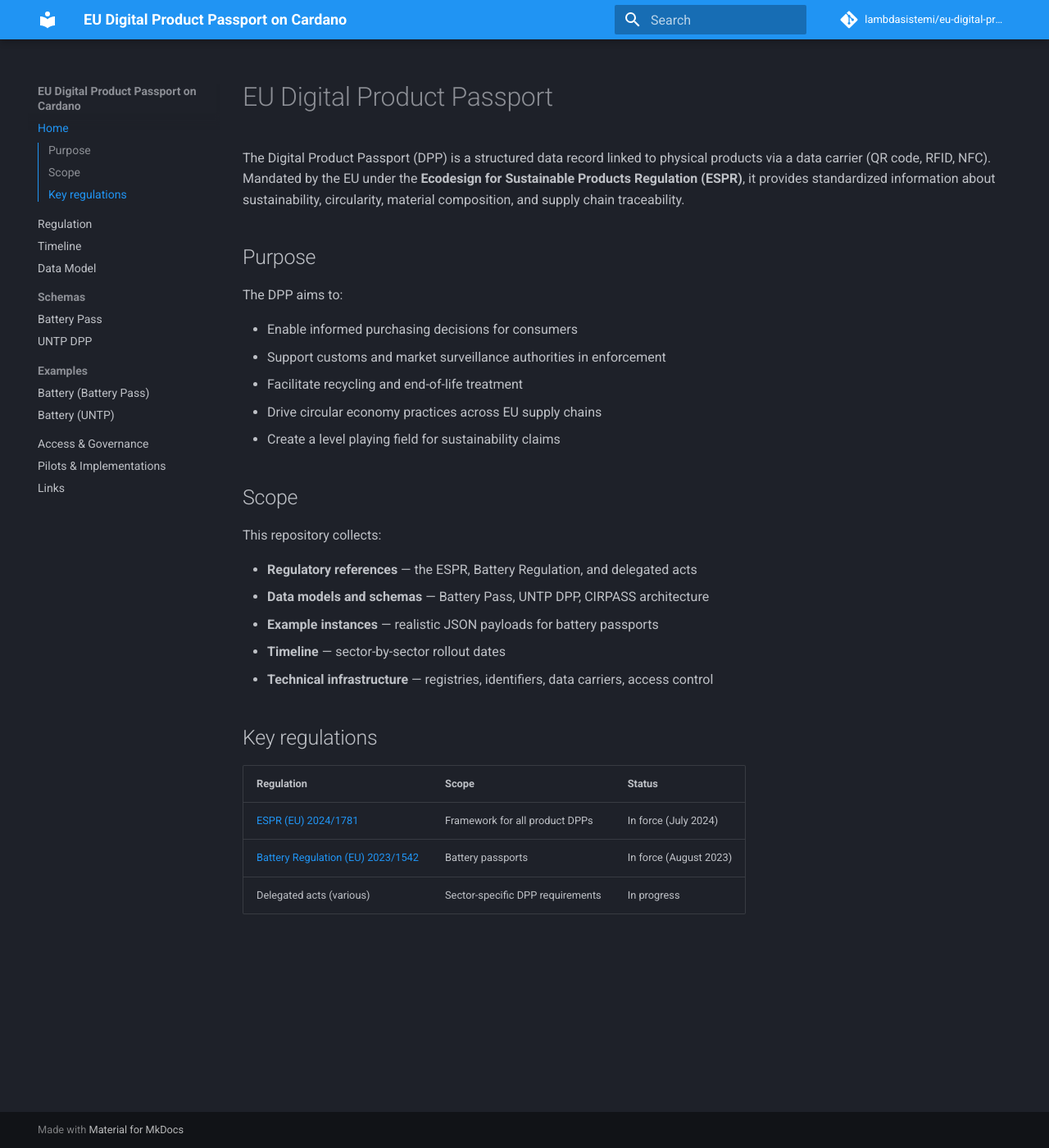
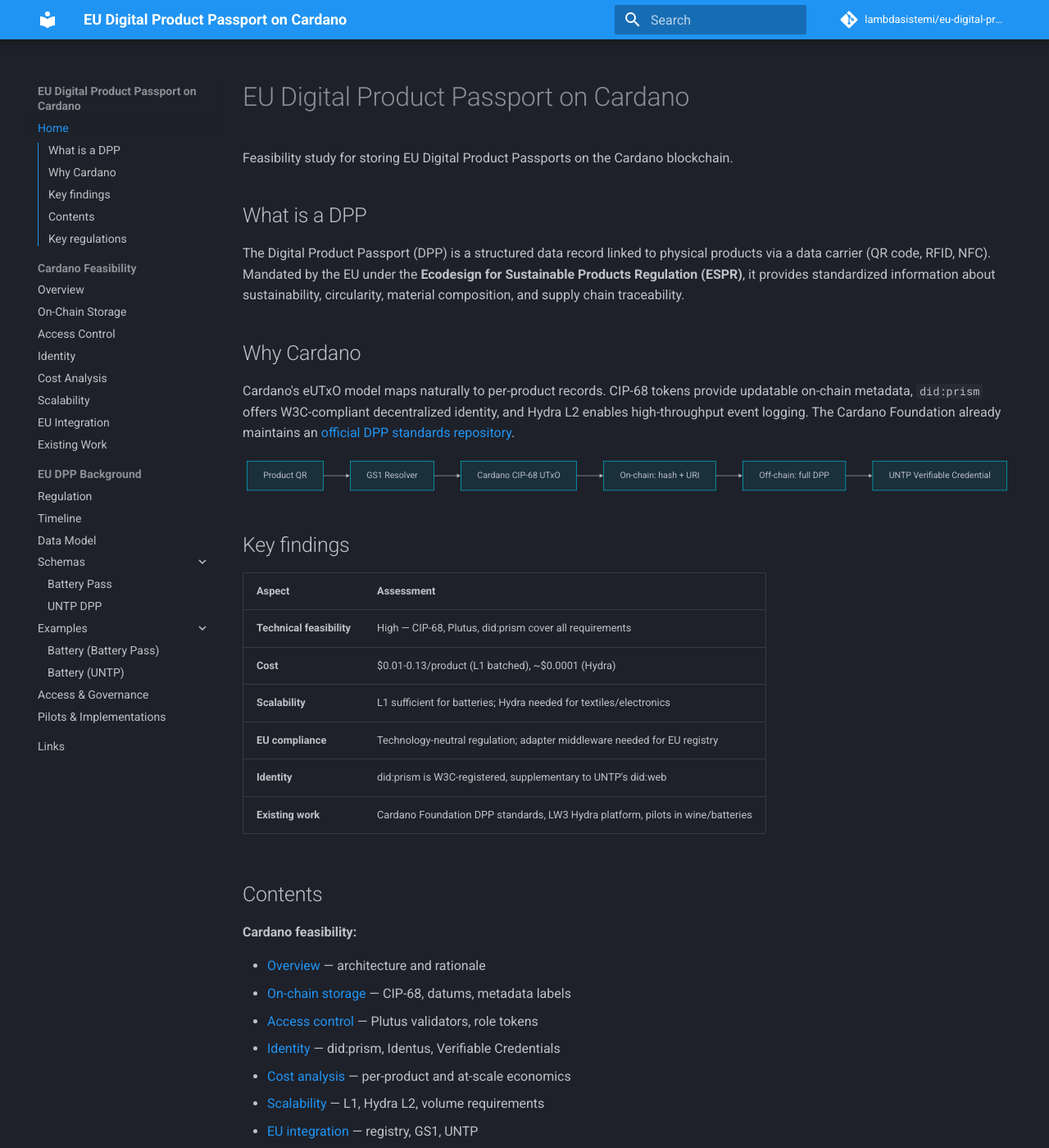
Before and after one commit to lambdasistemi/eu-digital-product-passport, an MkDocs documentation site: the page built from docs/index.md, in a window 1280 px wide and 1400 px high. Shown: the whole window at 82% size. Built offline with MkDocs 1.6.1 and Material for MkDocs 9.7.7, drawn with Linux system fonts in a browser that asks for light colours; comment, search, counter and statistics services are not loaded; some of the changed text lies outside the part shown.

Commit message:
feat: Cardano DPP feasibility study
On-chain storage (CIP-68), access control (Plutus validators),
identity (did:prism/Identus), cost analysis, scalability (Hydra L2),
EU integration, and existing Cardano Foundation work.

````diff
--- a/docs/index.md
+++ b/docs/index.md
@@ -1,26 +1,57 @@
-# EU Digital Product Passport
+# EU Digital Product Passport on Cardano
+
+Feasibility study for storing EU Digital Product Passports on the Cardano blockchain.
+
+## What is a DPP
 
 The Digital Product Passport (DPP) is a structured data record linked to physical products via a data carrier (QR code, RFID, NFC). Mandated by the EU under the **Ecodesign for Sustainable Products Regulation (ESPR)**, it provides standardized information about sustainability, circularity, material composition, and supply chain traceability.
 
-## Purpose
+## Why Cardano
 
-The DPP aims to:
+Cardano's eUTxO model maps naturally to per-product records. CIP-68 tokens provide updatable on-chain metadata, `did:prism` offers W3C-compliant decentralized identity, and Hydra L2 enables high-throughput event logging. The Cardano Foundation already maintains an [official DPP standards repository](https://github.com/cardano-foundation/cardano-dpp-standards).
 
-- Enable informed purchasing decisions for consumers
-- Support customs and market surveillance authorities in enforcement
-- Facilitate recycling and end-of-life treatment
-- Drive circular economy practices across EU supply chains
-- Create a level playing field for sustainability claims
+```mermaid
+graph LR
+    A[Product QR] --> B[GS1 Resolver]
+    B --> C[Cardano CIP-68 UTxO]
+    C --> D[On-chain: hash + URI]
+    D --> E[Off-chain: full DPP]
+    E --> F[UNTP Verifiable Credential]
+```
 
-## Scope
+## Key findings
 
-This repository collects:
+| Aspect | Assessment |
+|--------|-----------|
+| **Technical feasibility** | High — CIP-68, Plutus, did:prism cover all requirements |
+| **Cost** | $0.01-0.13/product (L1 batched), ~$0.0001 (Hydra) |
+| **Scalability** | L1 sufficient for batteries; Hydra needed for textiles/electronics |
+| **EU compliance** | Technology-neutral regulation; adapter middleware needed for EU registry |
+| **Identity** | did:prism is W3C-registered, supplementary to UNTP's did:web |
+| **Existing work** | Cardano Foundation DPP standards, LW3 Hydra platform, pilots in wine/batteries |
 
-- **Regulatory references** — the ESPR, Battery Regulation, and delegated acts
-- **Data models and schemas** — Battery Pass, UNTP DPP, CIRPASS architecture
-- **Example instances** — realistic JSON payloads for battery passports
-- **Timeline** — sector-by-sector rollout dates
-- **Technical infrastructure** — registries, identifiers, data carriers, access control
+## Contents
+
+**Cardano feasibility:**
+
+- [Overview](cardano/overview.md) — architecture and rationale
+- [On-chain storage](cardano/storage.md) — CIP-68, datums, metadata labels
+- [Access control](cardano/access-control.md) — Plutus validators, role tokens
+- [Identity](cardano/identity.md) — did:prism, Identus, Verifiable Credentials
+- [Cost analysis](cardano/costs.md) — per-product and at-scale economics
+- [Scalability](cardano/scalability.md) — L1, Hydra L2, volume requirements
+- [EU integration](cardano/eu-integration.md) — registry, GS1, UNTP
+- [Existing work](cardano/existing-work.md) — CF DPP standards, pilots, CIPs
+
+**EU DPP background:**
+
+- [Regulation](regulation.md) — ESPR, Battery Regulation, related directives
+- [Timeline](timeline.md) — sector-by-sector rollout dates
+- [Data model](data-model.md) — schemas and formats
+- [Schemas](schemas/battery-pass.md) — Battery Pass, UNTP DPP
+- [Examples](examples/battery-pass.md) — realistic JSON payloads
+- [Access & governance](access.md) — three-tier model, registry, enforcement
+- [Pilots](pilots.md) — CIRPASS, Battery Pass, Catena-X
 
 ## Key regulations
 
@@ -28,4 +59,5 @@
 |-----------|-------|--------|
 | [ESPR (EU) 2024/1781](https://eur-lex.europa.eu/eli/reg/2024/1781) | Framework for all product DPPs | In force (July 2024) |
 | [Battery Regulation (EU) 2023/1542](https://eur-lex.europa.eu/eli/reg/2023/1542) | Battery passports | In force (August 2023) |
+| [CPR (EU) 2024/3110](https://eur-lex.europa.eu/eli/reg/2024/3110) | Construction products DPP | In force (January 2025) |
 | Delegated acts (various) | Sector-specific DPP requirements | In progress |
--- a/mkdocs.yml
+++ b/mkdocs.yml
@@ -32,15 +32,25 @@
 
 nav:
   - Home: index.md
-  - Regulation: regulation.md
-  - Timeline: timeline.md
-  - Data Model: data-model.md
-  - Schemas:
-    - Battery Pass: schemas/battery-pass.md
-    - UNTP DPP: schemas/untp-dpp.md
-  - Examples:
-    - Battery (Battery Pass): examples/battery-pass.md
-    - Battery (UNTP): examples/untp-battery.md
-  - Access & Governance: access.md
-  - Pilots & Implementations: pilots.md
+  - Cardano Feasibility:
+    - Overview: cardano/overview.md
+    - On-Chain Storage: cardano/storage.md
+    - Access Control: cardano/access-control.md
+    - Identity: cardano/identity.md
+    - Cost Analysis: cardano/costs.md
+    - Scalability: cardano/scalability.md
+    - EU Integration: cardano/eu-integration.md
+    - Existing Work: cardano/existing-work.md
+  - EU DPP Background:
+    - Regulation: regulation.md
+    - Timeline: timeline.md
+    - Data Model: data-model.md
+    - Schemas:
+      - Battery Pass: schemas/battery-pass.md
+      - UNTP DPP: schemas/untp-dpp.md
+    - Examples:
+      - Battery (Battery Pass): examples/battery-pass.md
+      - Battery (UNTP): examples/untp-battery.md
+    - Access & Governance: access.md
+    - Pilots & Implementations: pilots.md
   - Links: links.md
````
Also changed, not shown: docs/cardano/access-control.md (added, +96 -0 lines), docs/cardano/costs.md (added, +75 -0 lines), docs/cardano/eu-integration.md (added, +80 -0 lines), docs/cardano/existing-work.md (added, +59 -0 lines), docs/cardano/identity.md (added, +70 -0 lines), docs/cardano/overview.md (added, +63 -0 lines), docs/cardano/scalability.md (added, +72 -0 lines), docs/cardano/storage.md (added, +82 -0 lines).
